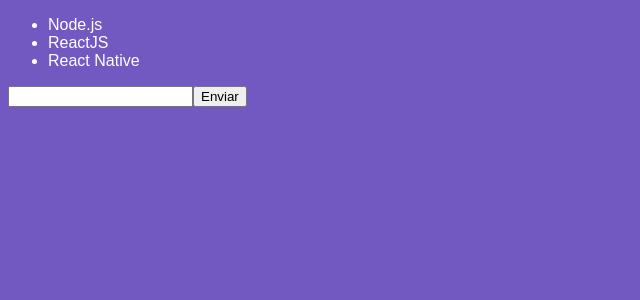
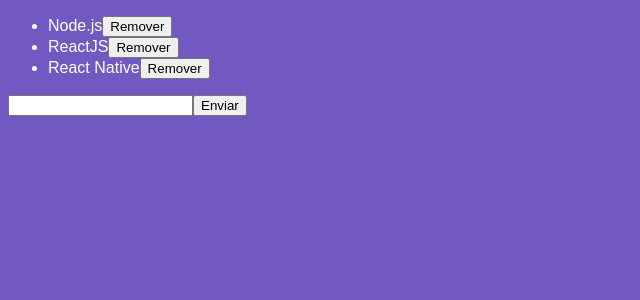
Before and after one commit to halexsrv/gostack-module-04, a React app: page / in a window 1280 px wide. Shown: the top 300 px of the page, without its empty margins (0-640 px from the left). Built offline with nearby package versions, Linux system fonts and the light colour scheme; the HTML template or start-up script is replaced by a standard one.

Commit message:
add remove items from state

```diff
--- a/src/components/TechList.js
+++ b/src/components/TechList.js
@@ -19,12 +19,21 @@
     });
   };
 
+  handleDelete = tech => {
+    this.setState({ techs: this.state.techs.filter(t => t !== tech) });
+  };
+
   render() {
     return (
       <form onSubmit={this.handleSubmit}>
         <ul>
           {this.state.techs.map(tech => (
-            <li key={tech}>{tech}</li>
+            <li key={tech}>
+              {tech}
+              <button onClick={() => this.handleDelete(tech)} type="button">
+                Remover
+              </button>
+            </li>
           ))}
         </ul>
         <input
```
